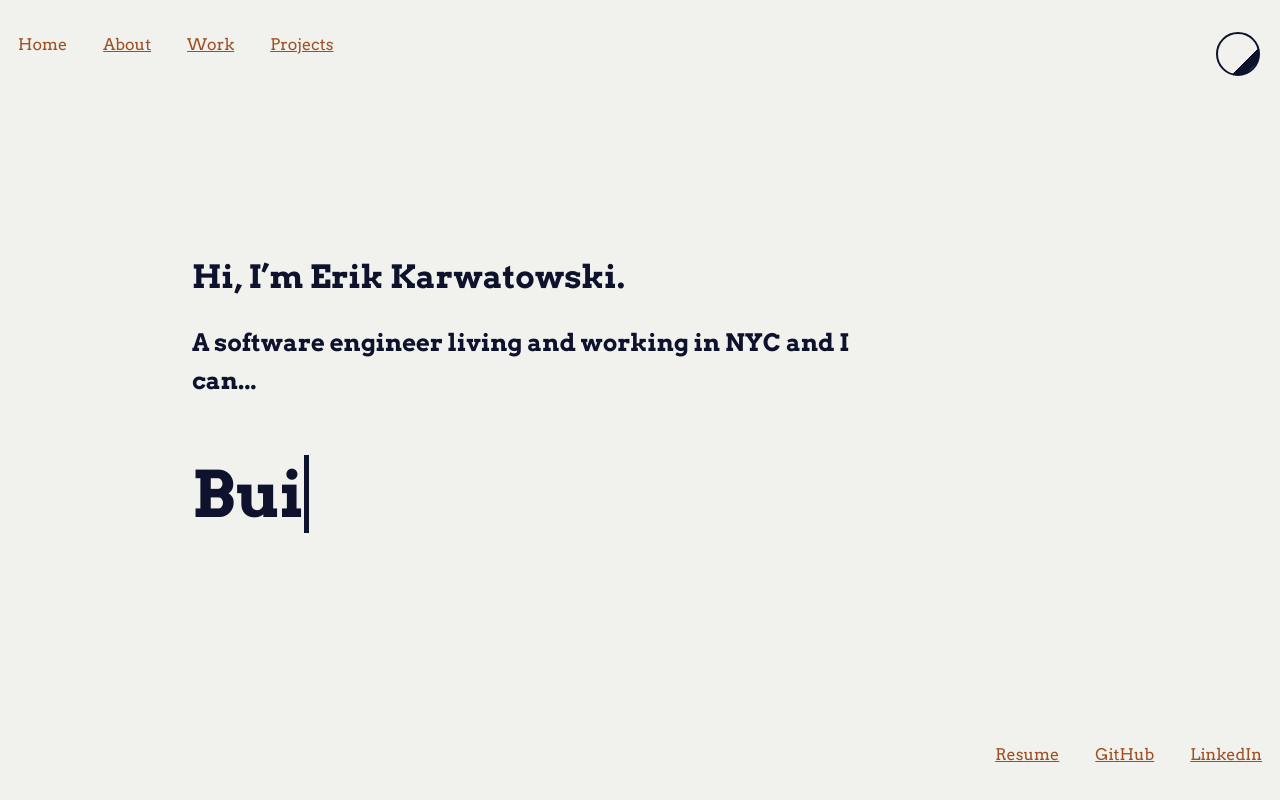
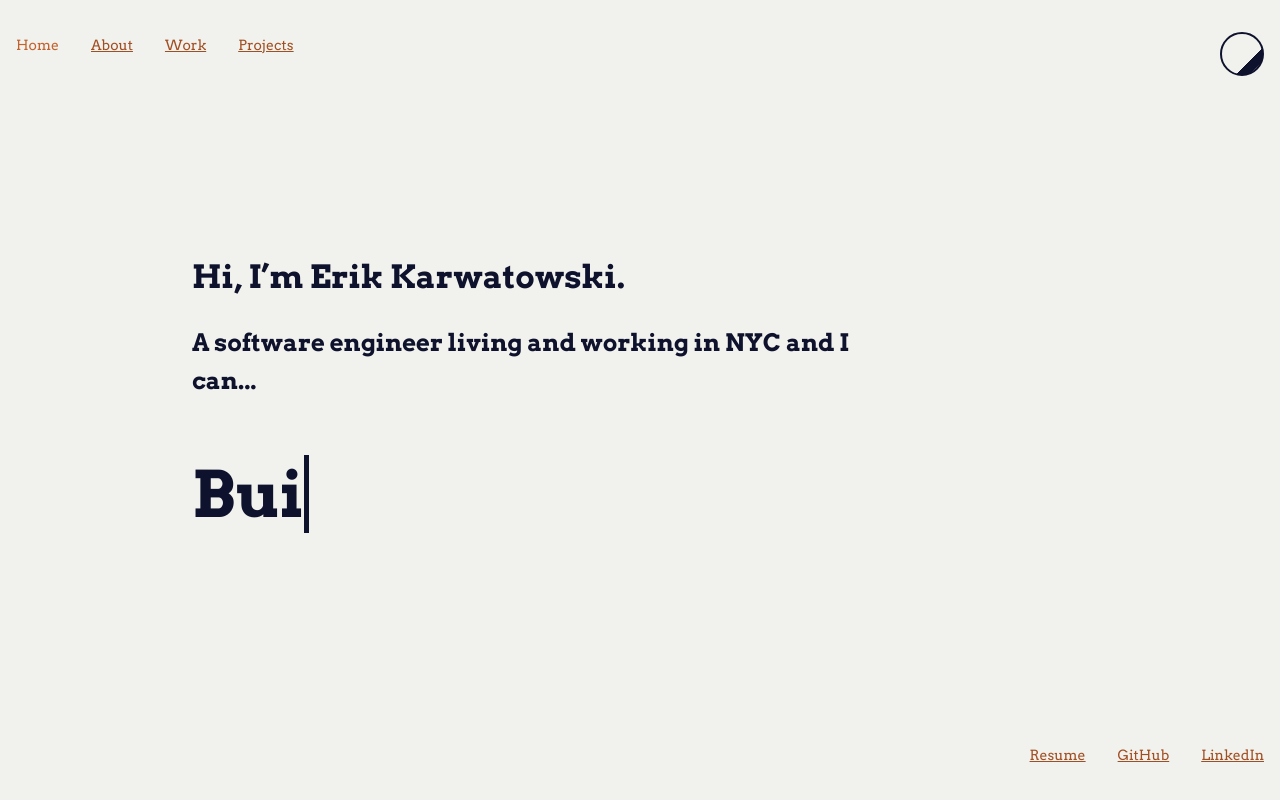
Before and after one commit to erikleon/personal-site, a Next.js app: page / in a window 1280 px wide. Built offline with nearby package versions, Linux system fonts and the light colour scheme; no server answers.

Commit message:
style(navigation): migrate to design tokens; use accent color for active and hover states

```diff
--- a/styles/Navigation.module.css
+++ b/styles/Navigation.module.css
@@ -4,25 +4,30 @@
 }
 
 .header {
-  padding-bottom: 16px;
+  padding-bottom: var(--space-md);
 }
 
 .footer {
   text-align: right;
-  padding-top: 16px;
+  padding-top: var(--space-md);
 }
 
 .pageLink {
-  padding: 12px 18px;
+  padding: var(--space-sm) var(--space-md);
   font-family: "Arvo";
+  font-size: var(--text-sm);
+  color: var(--color-fg);
+  transition: color var(--duration-fast);
 }
 
 .pageLink:hover {
   text-decoration: none;
+  color: var(--color-accent);
 }
 
 .pageLinkActive {
   text-decoration: none !important;
+  color: var(--color-accent) !important;
 }
 
 .dark {
@@ -49,7 +54,7 @@
   overflow: hidden;
   transform: rotate(45deg);
   float: right;
-  margin: 0 20px 0 0;
+  margin: 0 var(--space-md) 0 0;
   transition: background-position 2s cubic-bezier(0.075, 0.82, 0.165, 1);
   background-size: 200%;
   background-position: 25% 50%;
```
